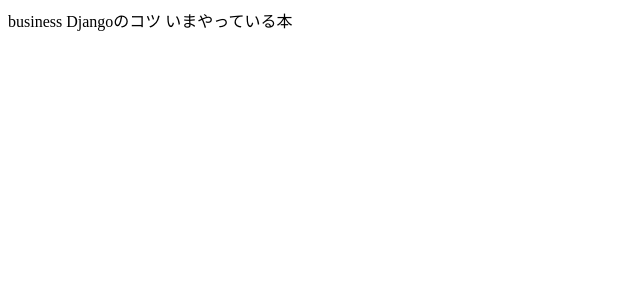
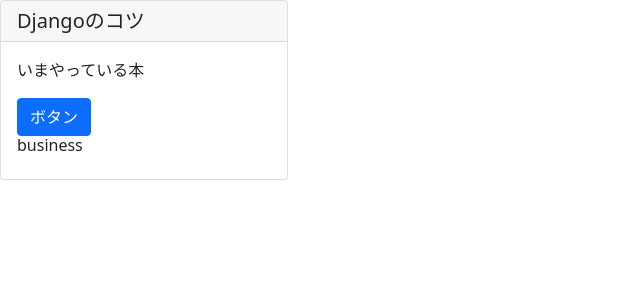
Before and after one commit to Suntory-Y-Water/bookproject, a Django app: page /book/1/detail/ in a window 1280 px wide. Shown: the top 300 px of the page, without its empty margins (0-640 px from the left). Run offline with Django 4.2, Linux system fonts and the light colour scheme; data comes from the database, SQL or seed files in the repository; both versions use the stored data as it was after the commit.

Commit message:
[progress] 4-9迄実施

```diff
--- /dev/null
+++ b/book/templates/base.html
@@ -0,0 +1,15 @@
+<!doctype html>
+<html lang="en">
+  <head>
+    <meta charset="utf-8">
+    <meta name="viewport" content="width=device-width, initial-scale=1">
+
+    <!-- Bootstrap CSS -->
+    <link href="https://cdn.jsdelivr.net/npm/bootstrap@5.0.2/dist/css/bootstrap.min.css" rel="stylesheet" integrity="sha384-EVSTQN3/azprG1Anm3QDgpJLIm9Nao0Yz1ztcQTwFspd3yD65VohhpuuCOmLASjC" crossorigin="anonymous">
+
+    <title>{% block title %}{% endblock title %}本棚アプリ</title>
+  </head>
+  <body>
+    {% block context %}{% endblock context %}
+  </body>
+</html>
--- a/book/templates/book/book_detail.html
+++ b/book/templates/book/book_detail.html
@@ -1,3 +1,15 @@
-{{object.category}}
-{{object.title}}
-{{object.text}}
+{% extends 'base.html'%}
+
+{% block title %} 書籍詳細 {% endblock title %}
+
+{% block context %}
+
+  <div class="card" style="width: 18rem;">
+      <h5 class="card-header">{{object.title}}</h5>
+      <div class="card-body">
+        <p class="card-text">{{object.text}}</p>
+        <a href="#" class="btn btn-primary">ボタン</a>
+        <h6 class="card-title">{{object.category}}</h5>
+      </div>
+    </div>
+{% endblock context %}
--- a/book/urls.py
+++ b/book/urls.py
@@ -4,4 +4,5 @@ from . import views
 urlpatterns = [
     path('book/', views.ListBookView.as_view()),
     path('book/<int:pk>/detail/', views.DetailBookView.as_view()),
+    path('book/create/', views.CreateBookView.as_view()),
 ]
```
Also changed, not shown: book/templates/book/book_create.html (added, +12 -0 lines), book/templates/book/book_list.html (+8 -0 lines), db.sqlite3.
